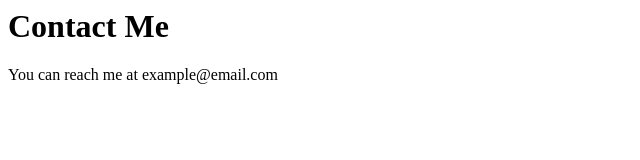
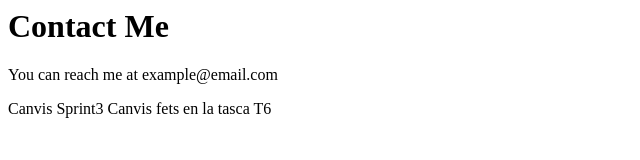
Before and after one commit to aitorcontrerasss/Exemple1, a plain HTML site: page contacte.html in a window 1280 px wide. Shown: the whole page, without its empty margins (0-640 px from the left). Drawn offline with Linux system fonts and the light colour scheme.

Commit message:
Contacte guardat

```diff
--- a/contacte.html
+++ b/contacte.html
@@ -5,5 +5,7 @@
   <body>
     <h1>Contact Me</h1>
     <p>You can reach me at example@email.com</p>
+    Canvis Sprint3
+    Canvis fets en la tasca T6
   </body>
 </html>
```
